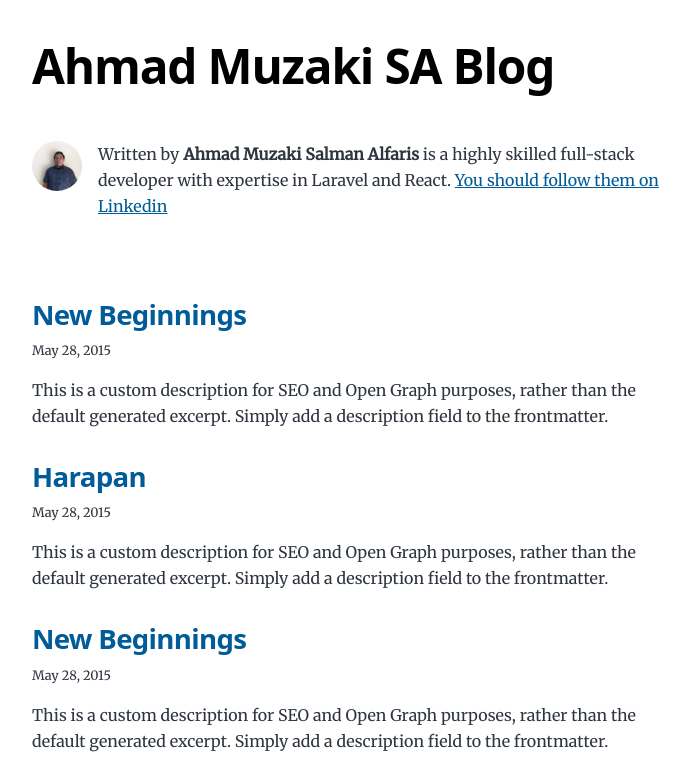
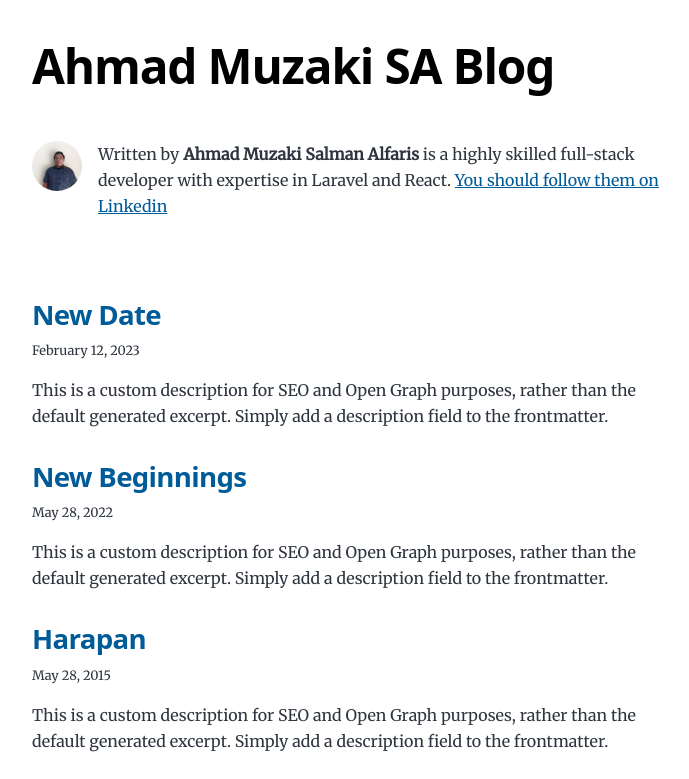
Before and after one commit to Ahmadmuzaki/blog, a Gatsby site: page / in a window 1280 px wide. Shown: the top 779 px of the page, without its empty margins (292-981 px from the left). Built offline with nearby package versions, Linux system fonts and the light colour scheme; Gatsby itself is replaced by a stand-in of ours.

Commit message:
Ubah tanggal

```diff
--- a/content/blog/new-beginnings/index.md
+++ b/content/blog/new-beginnings/index.md
@@ -1,6 +1,6 @@
 ---
 title: New Beginnings
-date: "2015-05-28T22:40:32.169Z"
+date: "2022-05-28T22:40:32.169Z"
 description: This is a custom description for SEO and Open Graph purposes, rather than the default generated excerpt. Simply add a description field to the frontmatter.
 ---
 
--- a/content/blog/uhb/index.md
+++ b/content/blog/uhb/index.md
@@ -1,6 +1,6 @@
 ---
-title: New Beginnings
-date: "2015-05-28T22:40:32.169Z"
+title: New Date
+date: "2023-02-12"
 description: This is a custom description for SEO and Open Graph purposes, rather than the default generated excerpt. Simply add a description field to the frontmatter.
 ---
 
--- a/src/components/bio.js
+++ b/src/components/bio.js
@@ -28,7 +28,6 @@ const Bio = () => {
 
   // Set these values by editing "siteMetadata" in gatsby-config.js
   const author = data.site.siteMetadata?.author
-  const social = data.site.siteMetadata?.social
 
   return (
     <div className="bio">
```
